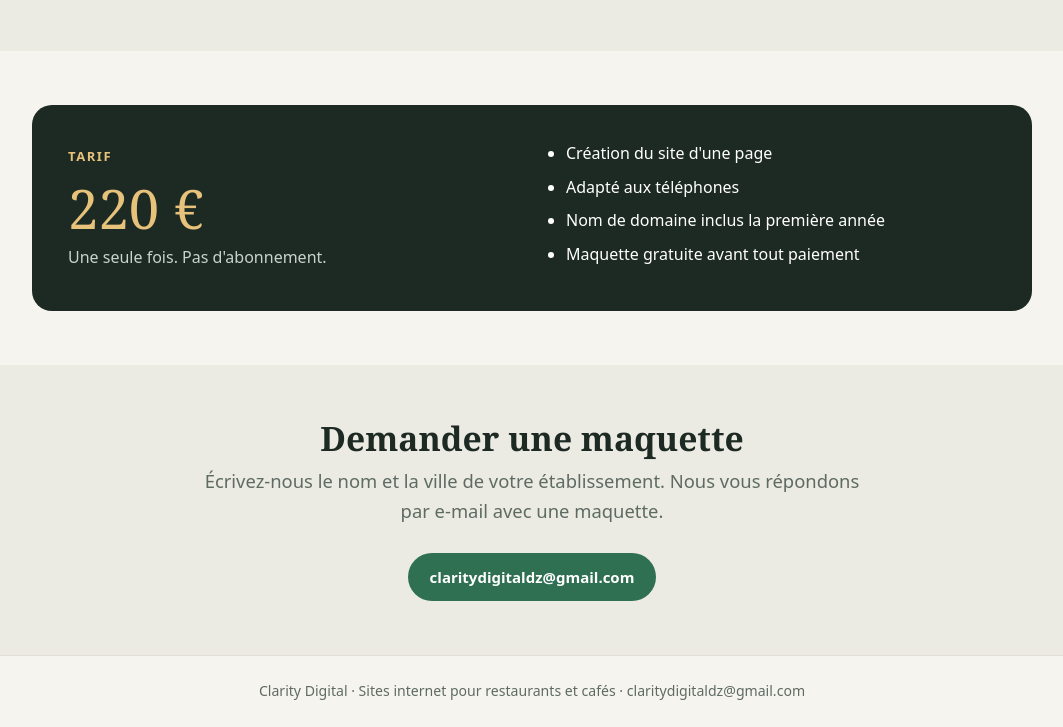
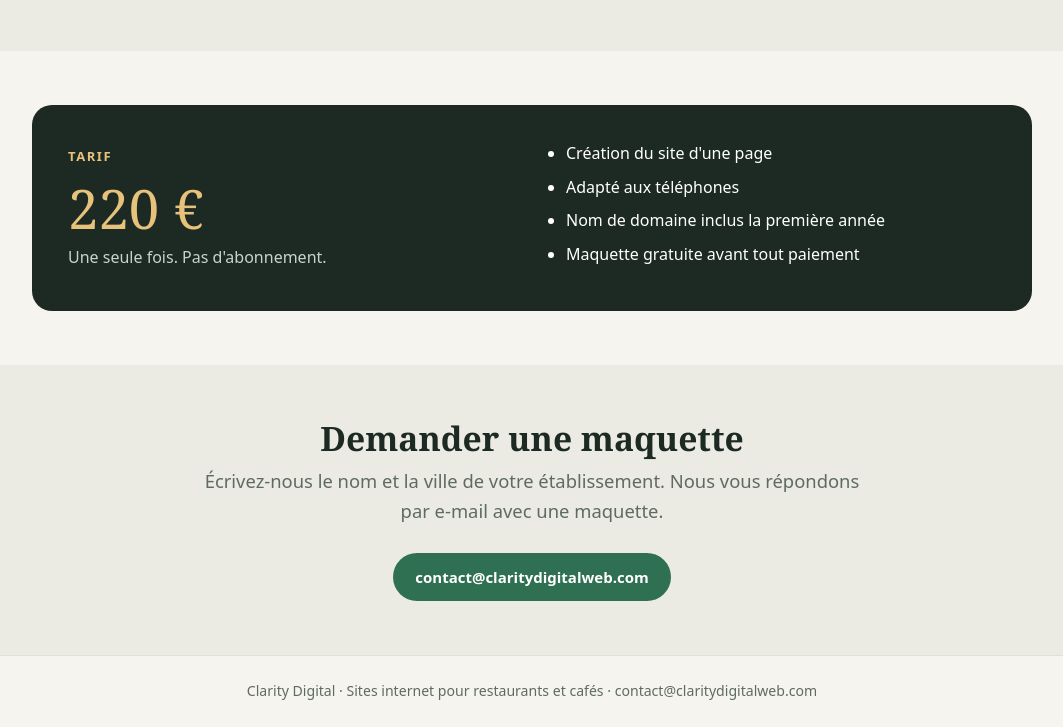
Before and after one commit to alizidi192002-prog/claritydigital, a plain HTML site: page index.html in a window 1280 px wide. Shown: the part 1878-2605 px from the top of the page, without its empty margins (108-1171 px from the left). Drawn offline with Linux system fonts and the light colour scheme.

Commit message:
Use contact@claritydigitalweb.com

```diff
--- a/index.html
+++ b/index.html
@@ -43,5 +43,5 @@ a:focus-visible{outline:3px solid var(--gold);outline-offset:3px}
 <section><div class="wrap"><div class="price"><div><div class="eb" style="color:#e7c27a">Tarif</div><div class="big">220 €</div><p>Une seule fois. Pas d'abonnement.</p></div>
 <ul><li>Création du site d'une page</li><li>Adapté aux téléphones</li><li>Nom de domaine inclus la première année</li><li>Maquette gratuite avant tout paiement</li></ul></div></div></section>
 <section id="contact" class="alt contact"><div class="wrap"><h2>Demander une maquette</h2><p class="lead">Écrivez-nous le nom et la ville de votre établissement. Nous vous répondons par e-mail avec une maquette.</p>
-<a class="btn" href="mailto:claritydigitaldz@gmail.com?subject=Maquette%20de%20site">claritydigitaldz@gmail.com</a></div></section>
-</main><footer><div class="wrap">Clarity Digital · Sites internet pour restaurants et cafés · claritydigitaldz@gmail.com</div></footer></body></html>
+<a class="btn" href="mailto:contact@claritydigitalweb.com?subject=Maquette%20de%20site">contact@claritydigitalweb.com</a></div></section>
+</main><footer><div class="wrap">Clarity Digital · Sites internet pour restaurants et cafés · contact@claritydigitalweb.com</div></footer></body></html>
```
